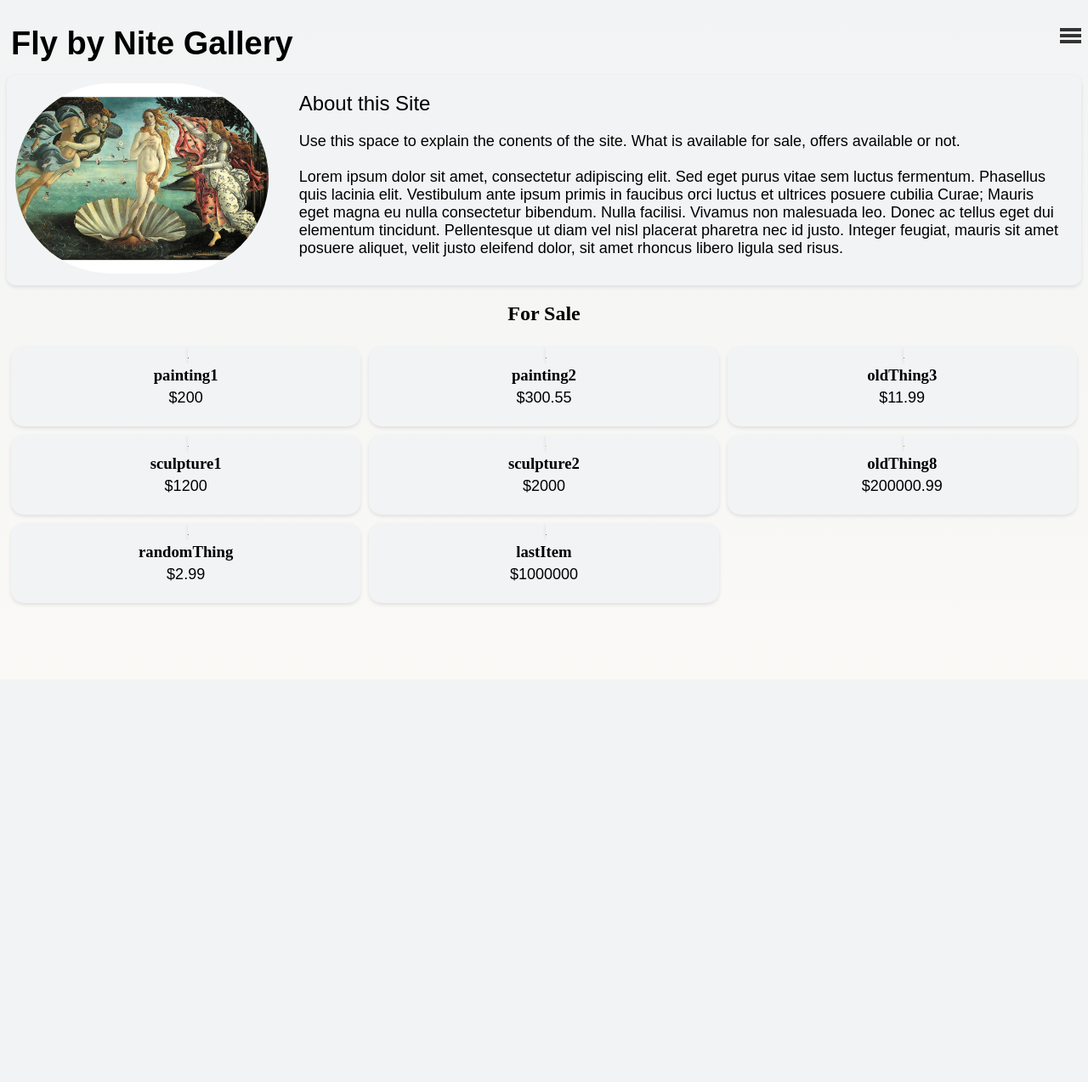
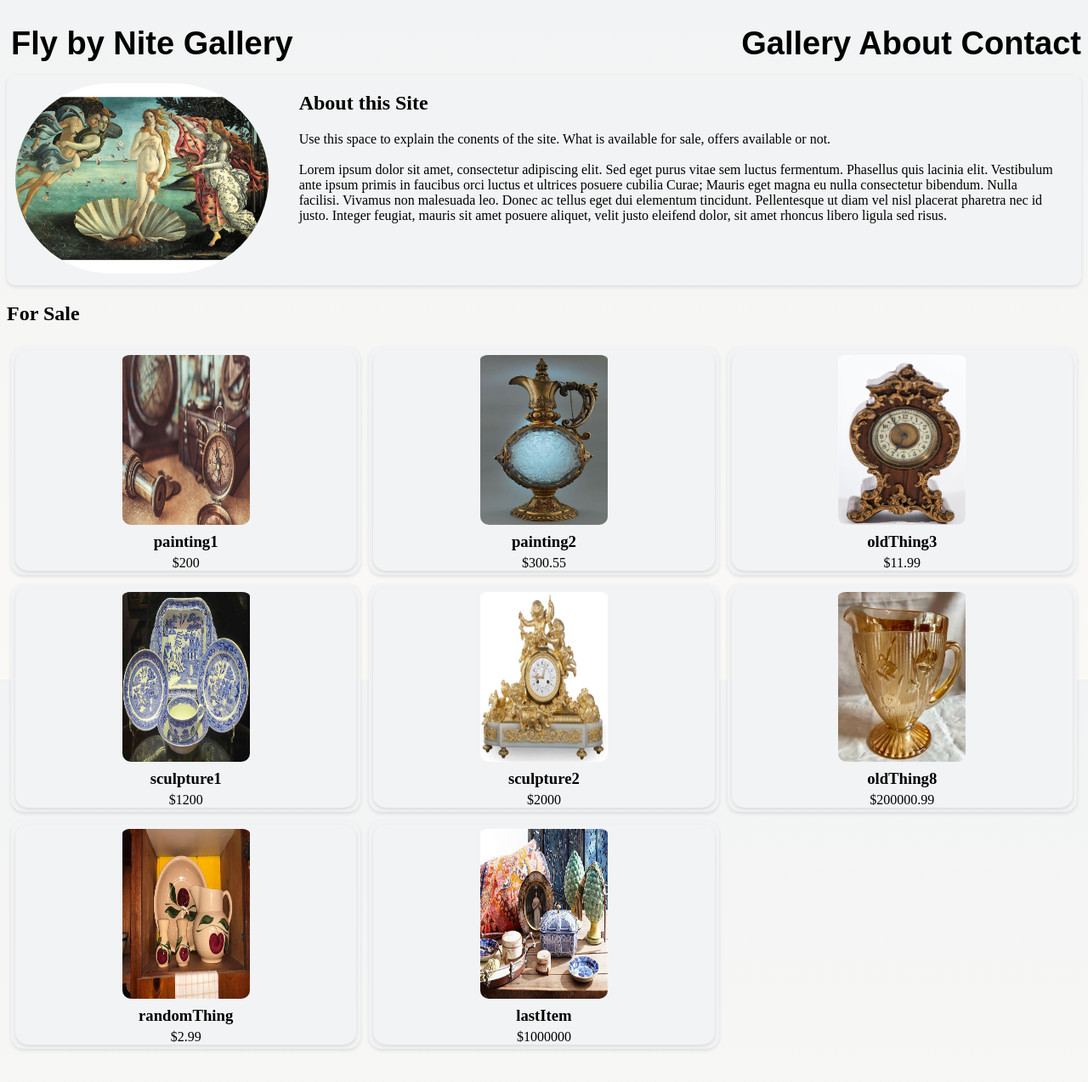
Before and after one commit to gianlucadb6/webWork, a Flask app: page / in a window 1280 px wide. Shown: the whole page at 85% size. Before the commit the page ends 712 px from the top, so only its background shows below. Run offline with Flask 3, Linux system fonts and the light colour scheme; data comes from the database, SQL or seed files in the repository.

Commit message:
click pivot functioning

```diff
--- a/static/functions.js
+++ b/static/functions.js
@@ -9,11 +9,13 @@
                     const itemElement = document.createElement('div');
                     itemElement.classList.add('item');
                     itemElement.innerHTML = `
-                    <a href="/item/${item.name}" class="item">
-                            <img src="${item.imgPTH}" alt="${item.name}">
+                    <a href="/item/${item.name}" class="item-link">
+                        <div class="item">
+                            <img src="static/${item.imgPTH}" alt="${item.name}">
                             <h3>${item.name}</h3>
                             <p>$${item.price}</p>
-                        </a>
+                        </div>
+                    </a>
                     `;
                     itemContainer.appendChild(itemElement);
                 });
--- a/static/style.css
+++ b/static/style.css
@@ -15,72 +16,22 @@
     justify-content: space-between;
 }
 
+a {
+    text-decoration: none; /* Remove underline */
+    color: black;
+}
+
+a:hover {
+    color: #333;
+}
+
+/* Image Container for the Header Section */
 .header-section {
     display: flex;
     background-color: #f2f3f4;
     border-radius: 10px;
     box-shadow: 0 2px 4px rgba(0, 0, 0, 0.1);
 }
-
-.logo-link {
-    text-decoration: none;
-    display: inline-block;
-    color: #000;
-}
-
-.dropdown {
-    position: relative;
-    display: inline-block;
-}
-
-.dropdown-toggle {
-    cursor: pointer;
-}
-
-.dropdown a:hover {
-    background-color: white;
-}
-
-.icon {
-    width: 25px;
-    height: 4px;
-    background-color: #333;
-    margin: 3px 0;
-    transition: background-color 0.3s ease;
-}
-
-.dropdown-menu {
-    display: none;
-    position: absolute;
-    background-color: #f9f9f9;
-    min-width: 85px;
-    box-shadow: 0px 8px 16px 0px rgba(0,0,0,0.2);
-    z-index: 1;
-    right: 0;
-}
-
-.dropdown-menu a {
-    color: black;
-    text-decoration: none;
-    display: block;
-    font-size: 15px;
-    padding: 1px;
-}
-
-.dropdown-menu a:hover {
-    background-color: #ddd;
-}
-
-.dropdown.active .icon {
-    background-color: transparent;
-}
-
-.dropdown.active .dropdown-menu {
-    display: block;
-}
-
-
-
 
 .image-container {
     flex: 1;
@@ -104,37 +55,7 @@
     border-radius: 420px;
 }
 
-
-
-
-h1{
-    font-size: 24px;
-    font-family: Arial, Helvetica, sans-serif;
-    font-weight: 450;
-    color: black;
-    justify-content: center;
-    align-items: center;
-}
-
-h2{
-    font-size: 24;
-    text-align: center;
-    color:#black;
-}
-
-p{
-    font-size: 18px;
-    font-family: Arial, Helvetica, sans-serif;
-    font-weight: 150;
-    color: black;
-}
-
-a {
-    text-decoration: none;
-    color: inherit;
-}
-
-
+/* Styles for the Index Page (Small images in store section) */
 .store-section {
     display: flex;
     flex-wrap: wrap;
@@ -156,9 +77,10 @@
 }
 
 .item img {
-    width: 1px;
-    height: 1px;
-    padding-top: 2px;
+    width: 150px; /* Set a fixed width for the images on the index page */
+    height: 200px; /* Set a fixed height to maintain aspect ratio */
+    padding-top: 5px;
+    border-radius: 10px;
 }
 
 .item h3, .item p {
--- a/templates/itemPage.html
+++ b/templates/itemPage.html
@@ -7,14 +7,14 @@
     <link rel="stylesheet" href="{{ url_for('static', filename='style.css') }}">
     <script src="{{ url_for('static', filename='functions.js') }}"></script>
     <link rel="icon" href="{{ url_for('static', filename='favicon.ico') }}" type="image/x-icon">
-    <title> Demo Site </title>
+    <title> FlyByNiteGallery </title>
 </head>
 
 <body>
 
     <header>
         <a href="/" class="logo-link">
-            Website Sample
+            Fly by Nite Gallery
         </a>
     </header>
 
```
Also changed, not shown: other parts of static/style.css (+34 -4 lines).
